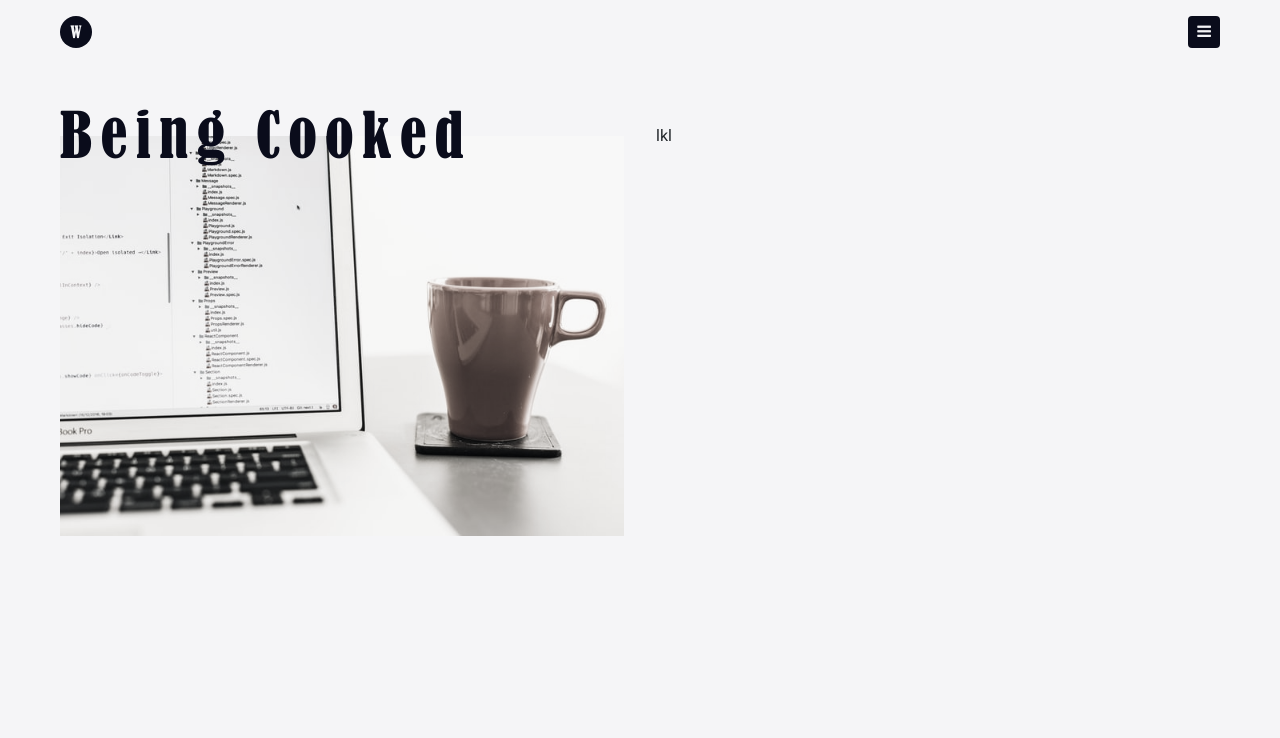
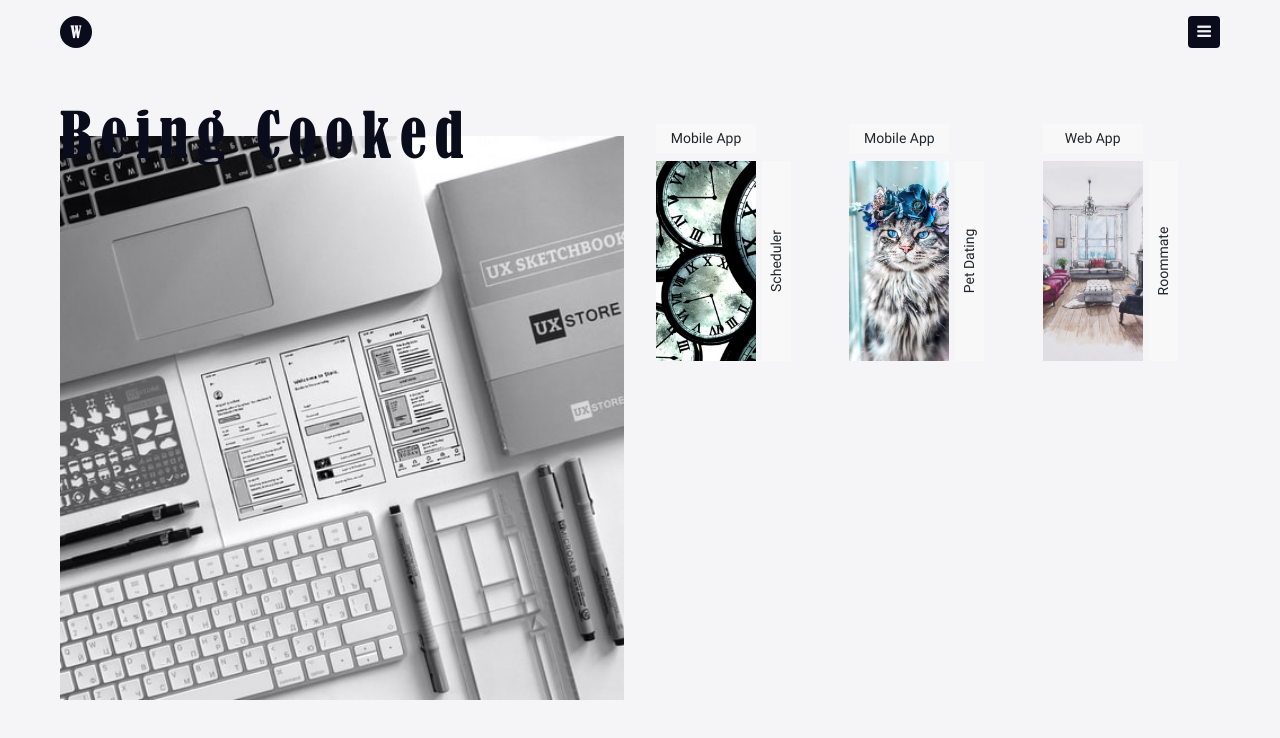
Before and after one commit to WeamAdel/WeamAdel.github.io, a React (Create React App) app: page /being-cooked in a window 1280 px wide. Shown: the top 738 px of the page. Built offline with nearby package versions, Linux system fonts and the light colour scheme.

Commit message:
Being Cooked: UI

```diff
--- a/public/assets/css/app.css
+++ b/public/assets/css/app.css
@@ -52,7 +52,7 @@ header .header-image img {
   min-height: min(400px, calc(100vh - 64px - 100px));
   width: 100%;
   object-fit: cover;
-  filter: grayscale(0.8);
+  mix-blend-mode: luminosity;
 }
 header .content {
   position: relative;
@@ -294,6 +294,9 @@ button:active {
   font-size: 14px;
 }
 
+.agenda header .header-image img {
+  max-height: min(calc(100vh - 164px), 450px);
+}
 .agenda header .lorem-bg {
   background-image: url("/assets/images/agenda/lorem-ipsum.svg");
   background-repeat: repeat-y;
@@ -394,7 +397,7 @@ button:active {
   display: flex;
   align-items: flex-end;
   padding: 60px 16px 0;
-  margin-top: -80%;
+  margin-top: -160px;
 }
 .agenda header .content .quote {
   padding: 32px 24px 24px 44px;
@@ -570,6 +573,9 @@ button:active {
   }
 }
 @media (min-width: 767px) {
+  .agenda header .header-image {
+    width: 50%;
+  }
   .agenda header .icons-bg {
     display: grid;
   }
@@ -587,6 +593,41 @@ button:active {
     font-size: 14px;
   }
 }
+.being-cooked main {
+  display: grid;
+  grid-template-columns: repeat(auto-fill, minmax(130px, 1fr));
+  grid-gap: 16px;
+}
+.being-cooked main .project-card .type, .being-cooked main .project-card .wrapper .idea {
+  background-color: #f8f8f8;
+  padding: 4px;
+  font-size: 14px;
+  text-align: center;
+}
+.being-cooked main .project-card .wrapper {
+  position: relative;
+  width: 100px;
+}
+.being-cooked main .project-card .wrapper img {
+  width: 100%;
+  height: 200px;
+  object-fit: cover;
+}
+.being-cooked main .project-card .wrapper .idea {
+  margin-bottom: 0;
+  margin-bottom: 0;
+  position: absolute;
+  left: 0;
+  top: 50%;
+  transform: rotateZ(-90deg) translateX(-50%) translateY(106px);
+  transform-origin: 0 0;
+  width: 200px;
+}
+.being-cooked main .project-card .type {
+  width: 100px;
+  margin-bottom: 8px;
+}
+
 .case-study header .heading-wrapper .project-theme-line {
   height: 4px;
   width: 100%;
--- a/public/assets/scss/helpers/_layout.scss
+++ b/public/assets/scss/helpers/_layout.scss
@@ -9,7 +9,7 @@ header {
       min-height: min(400px, calc(100vh - 64px - 100px));
       width: 100%;
       object-fit: cover;
-      filter: grayscale(0.8);
+      mix-blend-mode: luminosity;
     }
   }
 
--- a/public/assets/scss/pages/_beingCooked.scss
+++ b/public/assets/scss/pages/_beingCooked.scss
@@ -0,0 +1,41 @@
+.being-cooked {
+  main {
+    display: grid;
+    grid-template-columns: repeat(auto-fill, minmax(130px, 1fr));
+    grid-gap: 16px;
+    .project-card {
+      %paragraphs {
+        background-color: $fadeWhite;
+        padding: 4px;
+        font-size: 14px;
+        text-align: center;
+      }
+
+      .wrapper {
+        position: relative;
+        width: 100px;
+        img {
+          width: 100%;
+          height: 200px;
+          object-fit: cover;
+        }
+        .idea {
+          @extend %paragraphs;
+          margin-bottom: 0;
+          margin-bottom: 0;
+          position: absolute;
+          left: 0;
+          top: 50%;
+          transform: rotateZ(-90deg) translateX(-50%) translateY(106px);
+          transform-origin: 0 0;
+          width: 200px;
+        }
+      }
+      .type {
+        width: 100px;
+        @extend %paragraphs;
+        margin-bottom: 8px;
+      }
+    }
+  }
+}
--- a/src/components/BeingCooked/Content/Card/Card.js
+++ b/src/components/BeingCooked/Content/Card/Card.js
@@ -2,7 +2,29 @@ import React from "react";
 import PropTypes from "prop-types";
 
 function Card(props) {
-  return <div className="card"></div>;
+  let project = props.project;
+
+  return (
+    <div className="project-card">
+      <p className="type">{project.type}</p>
+      <div className="wrapper">
+        <img
+          src={`/assets/images/cooked/${project.imgName}`}
+          alt={project.alt}
+        />
+        <p className="idea">{project.idea}</p>
+      </div>
+    </div>
+  );
 }
 
+Card.propTypes = {
+  project: PropTypes.shape({
+    type: PropTypes.string.isRequired,
+    imgName: PropTypes.string.isRequired,
+    alt: PropTypes.string.isRequired,
+    idea: PropTypes.string.isRequired,
+  }),
+};
+
 export default Card;
--- a/src/components/BeingCooked/Content/Content.js
+++ b/src/components/BeingCooked/Content/Content.js
@@ -1,4 +1,5 @@
 import React from "react";
+import Card from "./Card/Card";
 
 const BEING_COOKED_PROJECTS = [
   {
@@ -22,11 +23,10 @@ const BEING_COOKED_PROJECTS = [
 ];
 
 function Content() {
-  return (
-    <main className="main content">
-      <p>lkl</p>
-    </main>
-  );
+  let projectsCardsJSX = BEING_COOKED_PROJECTS.map((project, index) => (
+    <Card key={index} project={project} />
+  ));
+  return <main className="main content">{projectsCardsJSX}</main>;
 }
 
 export default Content;
--- a/src/components/BeingCooked/Header/Header.js
+++ b/src/components/BeingCooked/Header/Header.js
@@ -6,7 +6,7 @@ function Header() {
     <header>
       <h1 className="page-heading">Being Cooked</h1>
       <HeaderImage
-        imgUrl="/assets/images/technologies/img.jpg"
+        imgUrl="/assets/images/cooked/header.jpg"
         alt="Turned on mackbook pro near brown ceramic mug"
       />
     </header>
```
Also changed, not shown: public/assets/scss/pages/_agenda.scss (+9 -1 lines), 1 other file (tests, documents, lock files or other folders).
